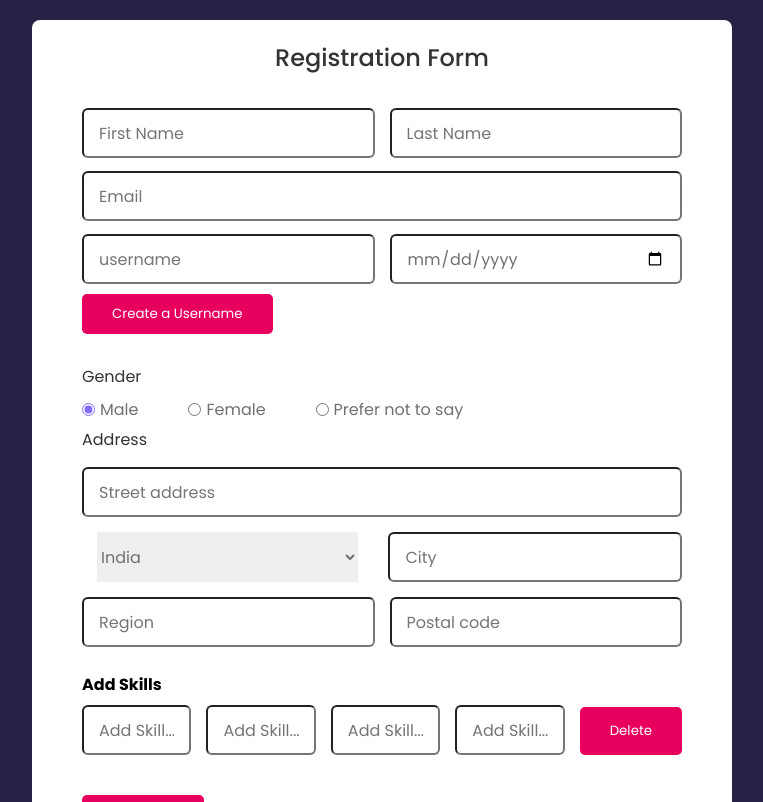
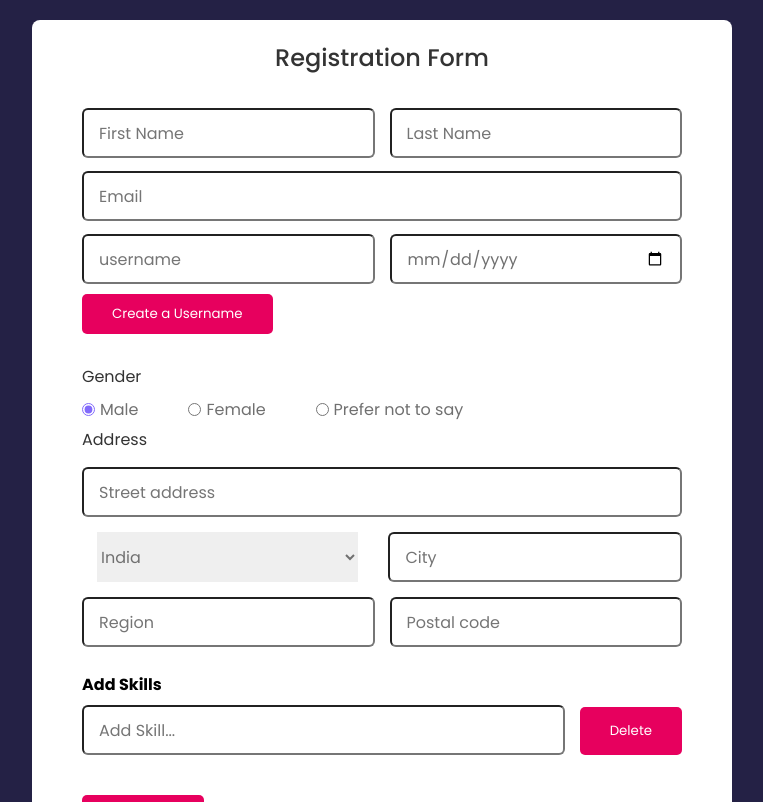
Before and after one commit to korbosit/angular-reactive-form, an Angular app: page / in a window 1280 px wide. Shown: the top 802 px of the page, without its empty margins (258-1021 px from the left). Built offline with nearby package versions, Linux system fonts and the light colour scheme.

Commit message:
#129 - Adding Form Controls Dynamically

```diff
--- a/src/app/app.component.html
+++ b/src/app/app.component.html
@@ -90,14 +90,13 @@
     <!--HTML for Skills Form Array -->
     <div class="input-box skills" formArrayName="skills">
       <h4>Add Skills</h4>
-      <div class="column">
-        <input type="text" placeholder="Add Skill..." *ngFor="let contol of reactiveForm.get('skills')['controls']; let i = index"
-        [formControlName]="i"
-        >
-        <button type="button" class="btn-add-delete">Delete</button>
+      <div class="column" *ngFor="let contol of reactiveForm.get('skills')['controls']; let i = index"
+          >
+        <input type="text" placeholder="Add Skill..." [formControlName]="i">
+        <button type="button" class="btn-add-delete" (click)="OnSkillDelete(i)">Delete</button>
       </div>
     </div>
-    <button type="button" class="btn-add-delete">Add Skills</button>
+    <button type="button" class="btn-add-delete"  (click)="AddSkills()">Add Skills</button>
 
     <!--HTML for Experience Form Array -->
     <!-- <div class="input-box">
--- a/src/app/app.component.ts
+++ b/src/app/app.component.ts
@@ -47,9 +47,9 @@ export class AppComponent implements OnInit {
       }),
       skills: new FormArray([
         new FormControl(null, Validators.required),
-        new FormControl(null, Validators.required),
-        new FormControl(null, Validators.required),
-        new FormControl(null, Validators.required),
+        // new FormControl(null, Validators.required),
+        // new FormControl(null, Validators.required),
+        // new FormControl(null, Validators.required),
       ]),
     });
   }
@@ -58,4 +58,15 @@ export class AppComponent implements OnInit {
   OnFormSubmitted() {
     console.log(this.reactiveForm);
   }
+
+  AddSkills() {
+    (<FormArray>this.reactiveForm.get('skills')).push(
+      new FormControl(null, Validators.required)
+    );
+  }
+
+  OnSkillDelete(index: number) {
+    const controls = <FormArray>this.reactiveForm.get('skills');
+    controls.removeAt(index);
+  }
 }
```
